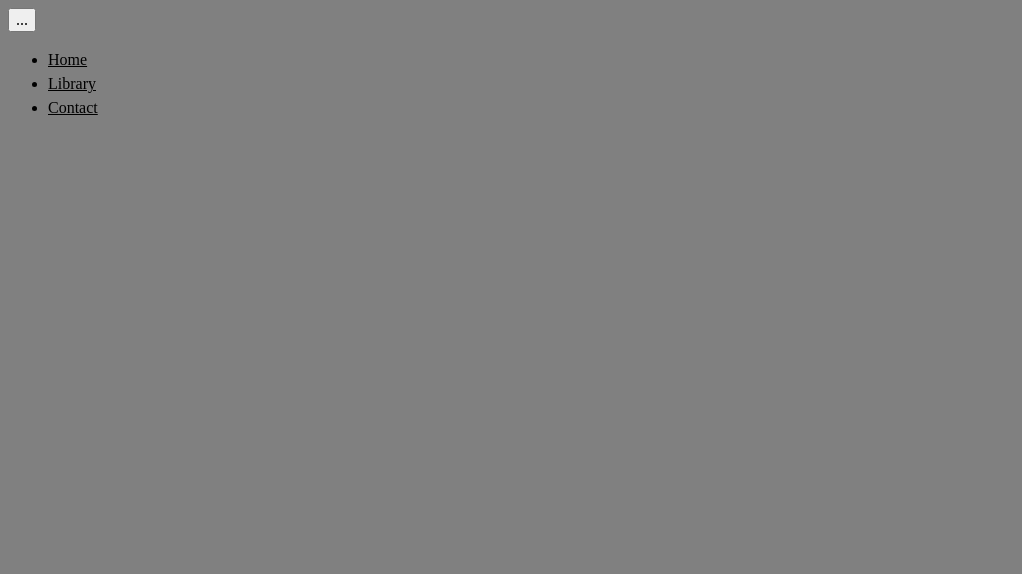
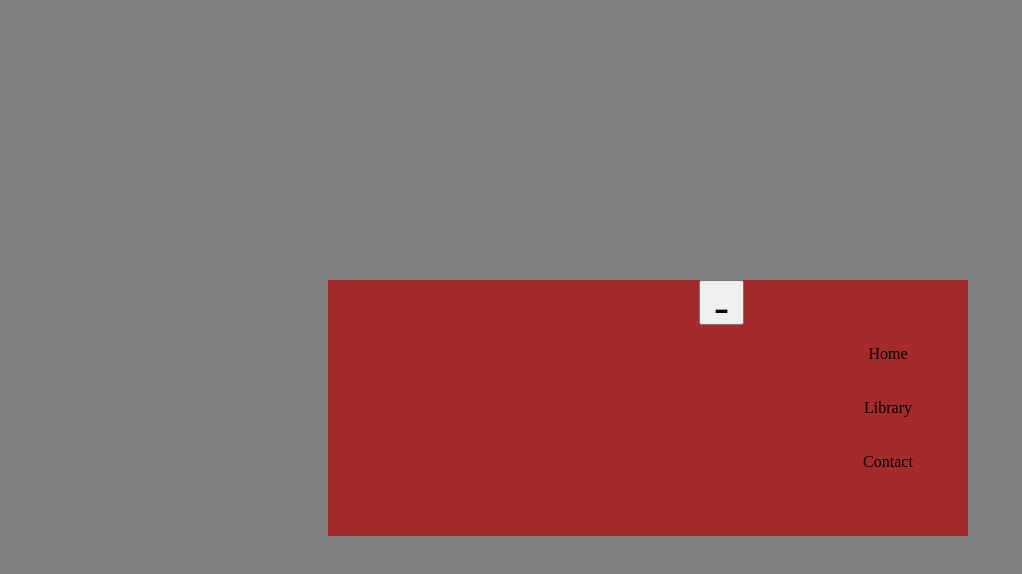
Before and after one commit to eduardoreyes007351208/dynamicUserInterfacePractice, a website built with webpack: page src/main.html in a window 1280 px wide. Shown: the whole page, without its empty margins (0-1022 px from the left). Built offline with nearby package versions, Linux system fonts and the light colour scheme.

Commit message:
feat: Style the menu button and the menu list

```diff
--- a/src/main.html
+++ b/src/main.html
@@ -1,26 +1,26 @@
 <!DOCTYPE html>
 <html lang="en">
   <head>
-    <meta charset="UTF-8">
-    <meta name="viewport" content="width=device-width, initial-scale=1.0">
+    <meta charset="UTF-8" />
+    <meta name="viewport" content="width=device-width, initial-scale=1.0" />
     <title>Document</title>
   </head>
   <body>
     <div id="mainDiv">
+      <div class="container">
         <div id="buttonDiv">
-            <button class="button">...</button>
+          <button class="button">-</button>
         </div>
         <div id="menuDiv">
-            <div>
-                <ul>
+          <ul id="menuList">
             <li>
-                        <a href="#">Home</a>
+              <a class="link" href="#">Home</a>
             </li>
             <li>
-                        <a href="#">Library</a>
+              <a class="link" href="#">Library</a>
             </li>
             <li>
-                        <a href="#">Contact</a>
+              <a class="link" href="#">Contact</a>
             </li>
           </ul>
         </div>
--- a/src/normalize.css
+++ b/src/normalize.css
@@ -72,3 +72,8 @@ textarea:not([rows]) {
 :target {
   scroll-margin-block: 5ex;
 }
+
+div, ul, li, a {
+  margin: 0px;
+  padding: 0px;
+}
--- a/src/styles.css
+++ b/src/styles.css
@@ -1,3 +1,55 @@
 html {
     background-color: gray;
 }
+
+#mainDiv {
+    display: flex;
+    width: 100vw;
+    height: 100vh;
+    justify-content: center;
+    align-items: center;
+}
+
+.container {
+    background-color: brown;
+    display: flex;
+    width: 50vw;
+    height: 20vw;
+    justify-content: end;
+    gap: 64px;
+}
+
+.button {
+    width: 45px;
+    height: 45px;
+    font-size: 45px;
+
+}
+
+.button:hover {
+    cursor: pointer;
+}
+
+
+.hidden {
+    display: none;
+}
+#menuDiv {
+    width: 25%;
+    height: 100%;
+    display: flex;
+    justify-content: center;
+    align-items: center;
+}
+#menuList {
+    list-style: none;
+    display: flex;
+    flex-direction: column;
+    height: 75%;
+    align-items: center;
+    justify-content: space-evenly;
+}
+.link {
+    text-decoration: none;
+    color: black;
+}
```
Lines whose indentation alone changed are shown as unchanged.
